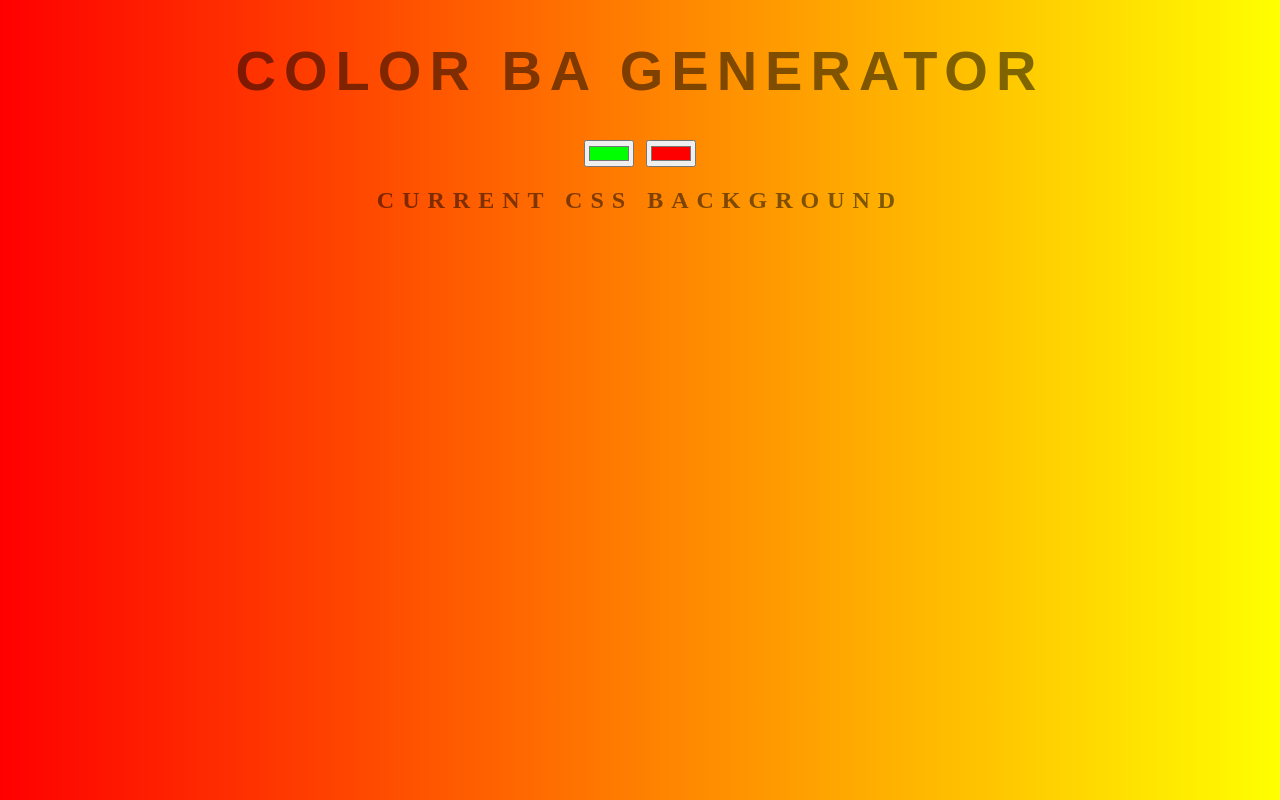
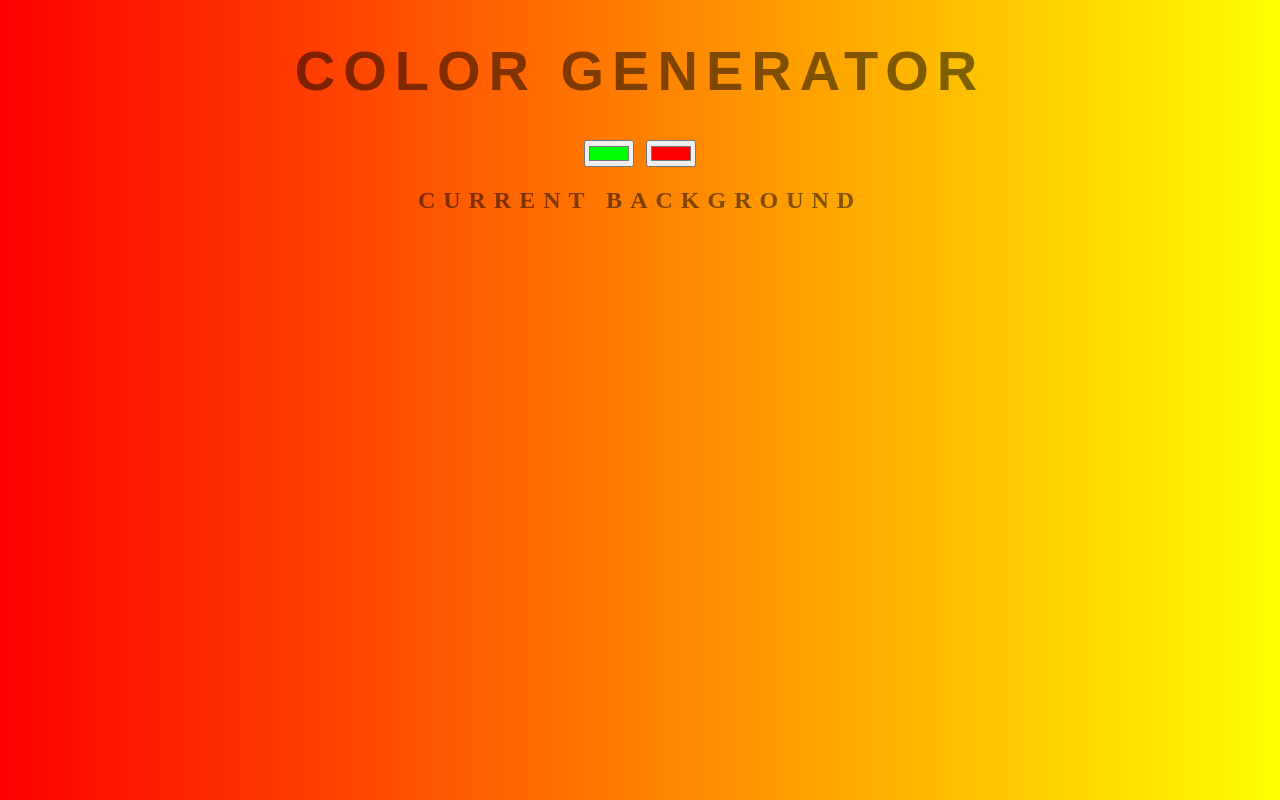
Before and after one commit to noku-lab/background-generator, a plain HTML site: page index.html in a window 1280 px wide. Drawn offline with Linux system fonts and the light colour scheme.

Commit message:
changing status

```diff
--- a/index.html
+++ b/index.html
@@ -10,10 +10,10 @@
 </head>
 <body id="gradient">
 
-<h1>Color Ba Generator</h1>
+<h1>Color  Generator</h1>
 <input type="color" name="color1" class="color1" value="#00ff00">
 <input type="color" name="color2" class="color2" value="#ff0000">
-<h2>Current CSS Background</h2>
+<h2>Current Background</h2>
 <h3></h3>
     <script type="text/javascript" src="script.js"></script>
 </body>
```
